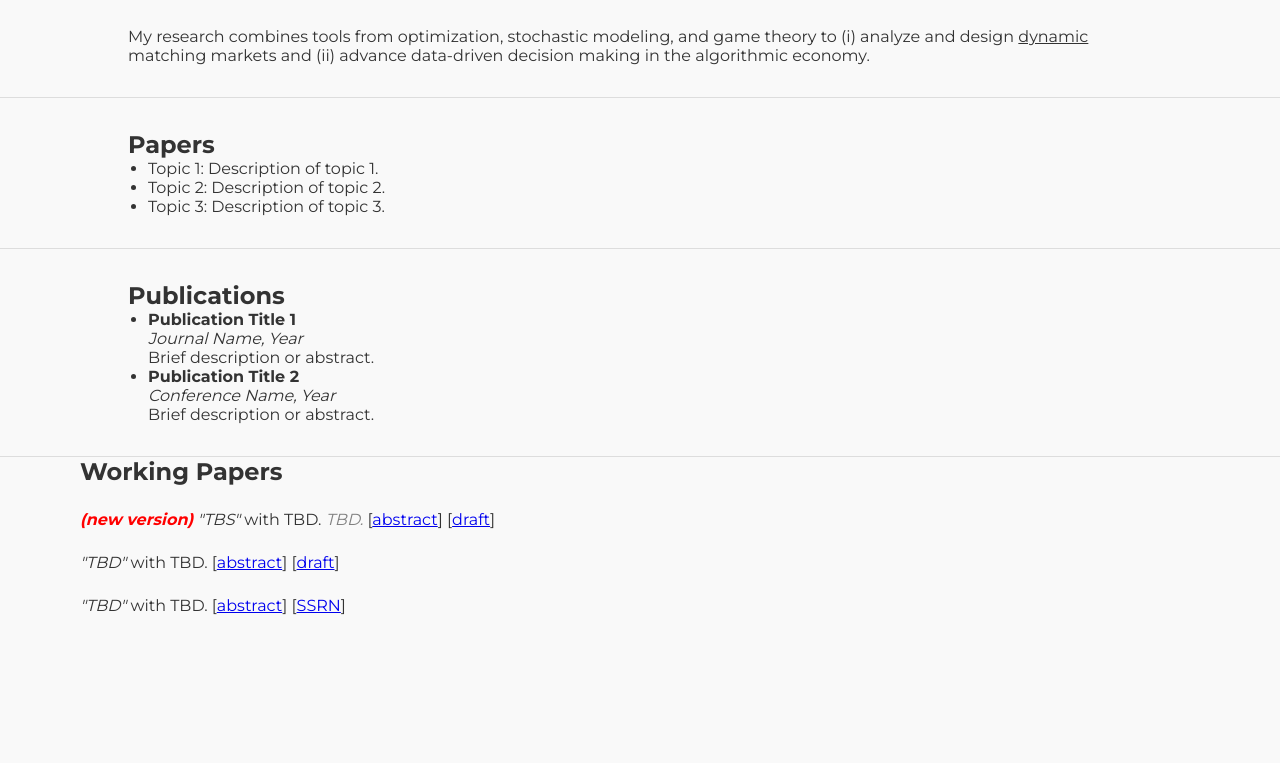
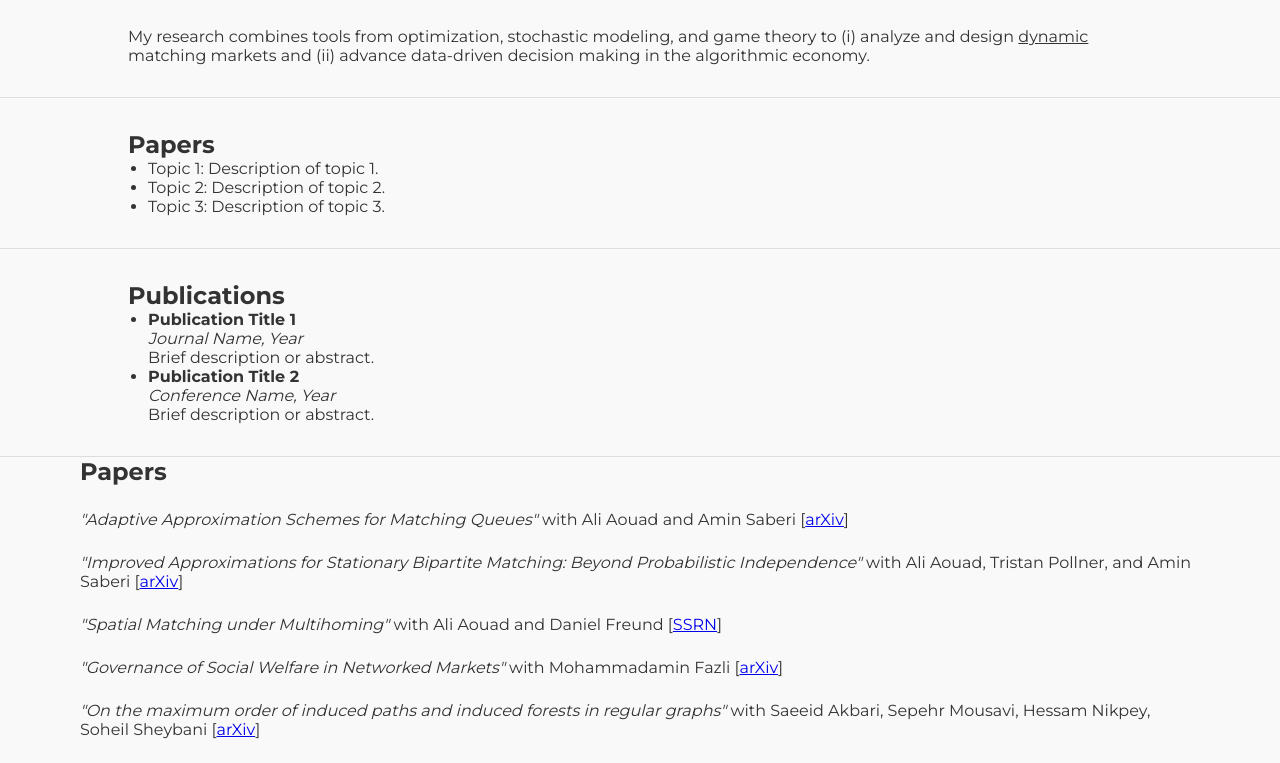
Before and after one commit to aamanihamedani/aamanihamedani.github.io, a plain HTML site: page research.html in a window 1280 px wide. Shown: the part 184-947 px from the top of the page. Before the commit the page ends 823 px from the top, so only its background shows below. Drawn offline with Linux system fonts and the light colour scheme.

Commit message:
Update research.html

```diff
--- a/research.html
+++ b/research.html
@@ -55,9 +55,9 @@
             </div>
         </section>
     <section>
-        <div class="section-title">Working Papers</div>
+        <div class="section-title">Papers</div>
 
-        <div class="paper">
+<!--         <div class="paper">
             <span class="new-version">(new version)</span>
             <span class="paper-title">"TBS"</span> with TBD.
             <span class="paper-meta">
@@ -65,15 +65,29 @@
             </span>
             [<a href="#abstract1">abstract</a>] [<a href="#draft1">draft</a>]
         </div>
-
+ -->
         <div class="paper">
-            <span class="paper-title">"TBD"</span> with TBD.
-            [<a href="#abstract2">abstract</a>] [<a href="#draft2">draft</a>]
+            <span class="paper-title">"Adaptive Approximation Schemes for Matching Queues"</span> with Ali Aouad and Amin Saberi
+<!--             [<a href="#abstract2">abstract</a>]  -->
+            [<a href="#draft2">arXiv</a>]
         </div>
 
         <div class="paper">
-            <span class="paper-title">"TBD"</span> with TBD.
-            [<a href="#abstract3">abstract</a>] [<a href="#ssrn">SSRN</a>]
+            <span class="paper-title">"Improved Approximations for Stationary Bipartite Matching:
+Beyond Probabilistic Independence"</span> with Ali Aouad, Tristan Pollner, and Amin Saberi
+           [<a href="https://arxiv.org/abs/2411.08218">arXiv</a>]
+        </div>
+        <div class="paper">
+        <span class="paper-title">"Spatial Matching under Multihoming"</span> with Ali Aouad and Daniel Freund
+           [<a href="https://papers.ssrn.com/sol3/papers.cfm?abstract_id=4488342">SSRN</a>]
+        </div>
+        <div class="paper">
+        <span class="paper-title">"Governance of Social Welfare in Networked Markets"</span> with Mohammadamin Fazli
+           [<a href="https://papers.ssrn.com/sol3/papers.cfm?abstract_id=4488342">arXiv</a>]
+        </div>
+        <div class="paper">
+        <span class="paper-title">"On the maximum order of induced paths and induced forests in regular graphs"</span> with Saeeid Akbari, Sepehr Mousavi, Hessam Nikpey, Soheil Sheybani
+           [<a href="https://papers.ssrn.com/sol3/papers.cfm?abstract_id=4488342">arXiv</a>]
         </div>
     </section>
 
```
